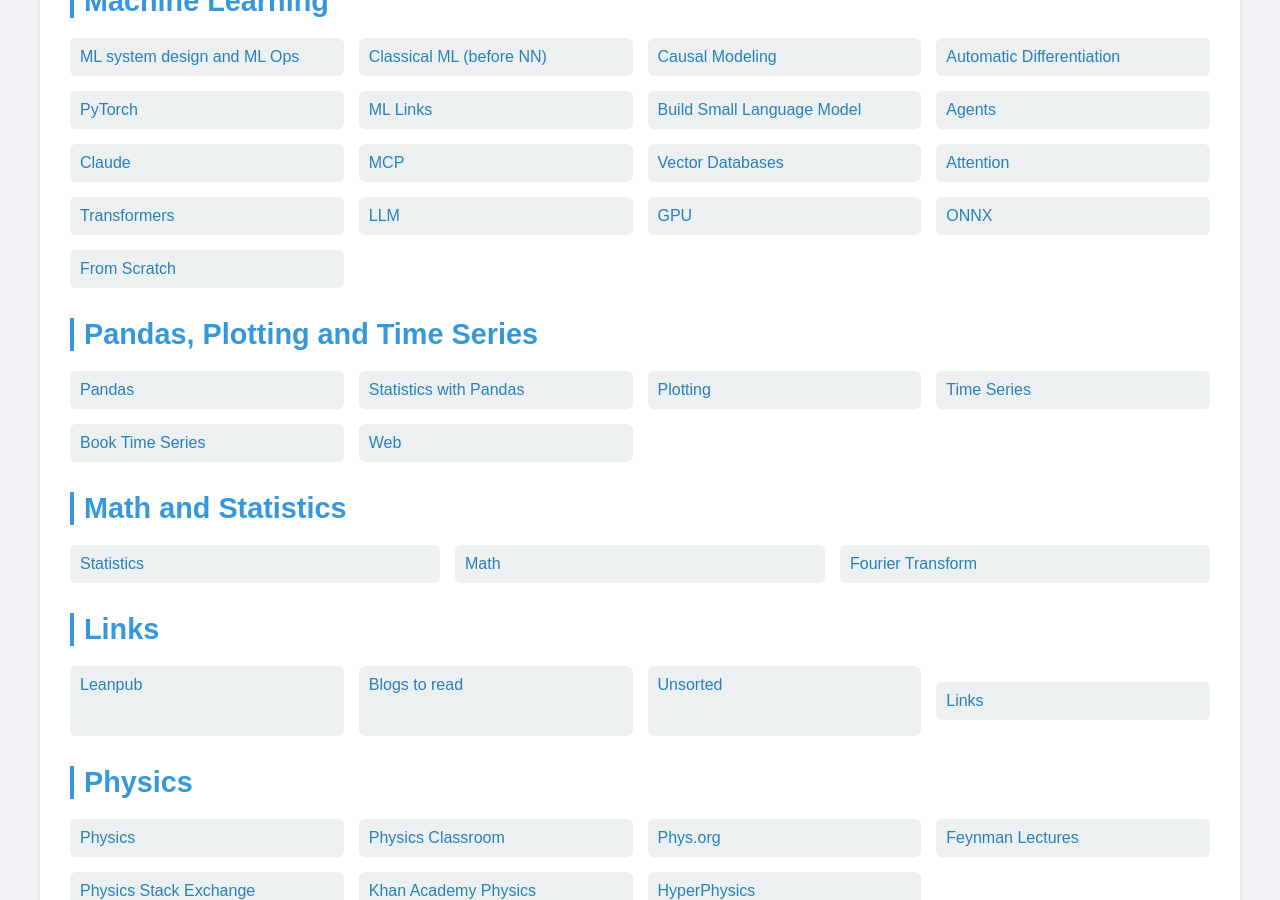
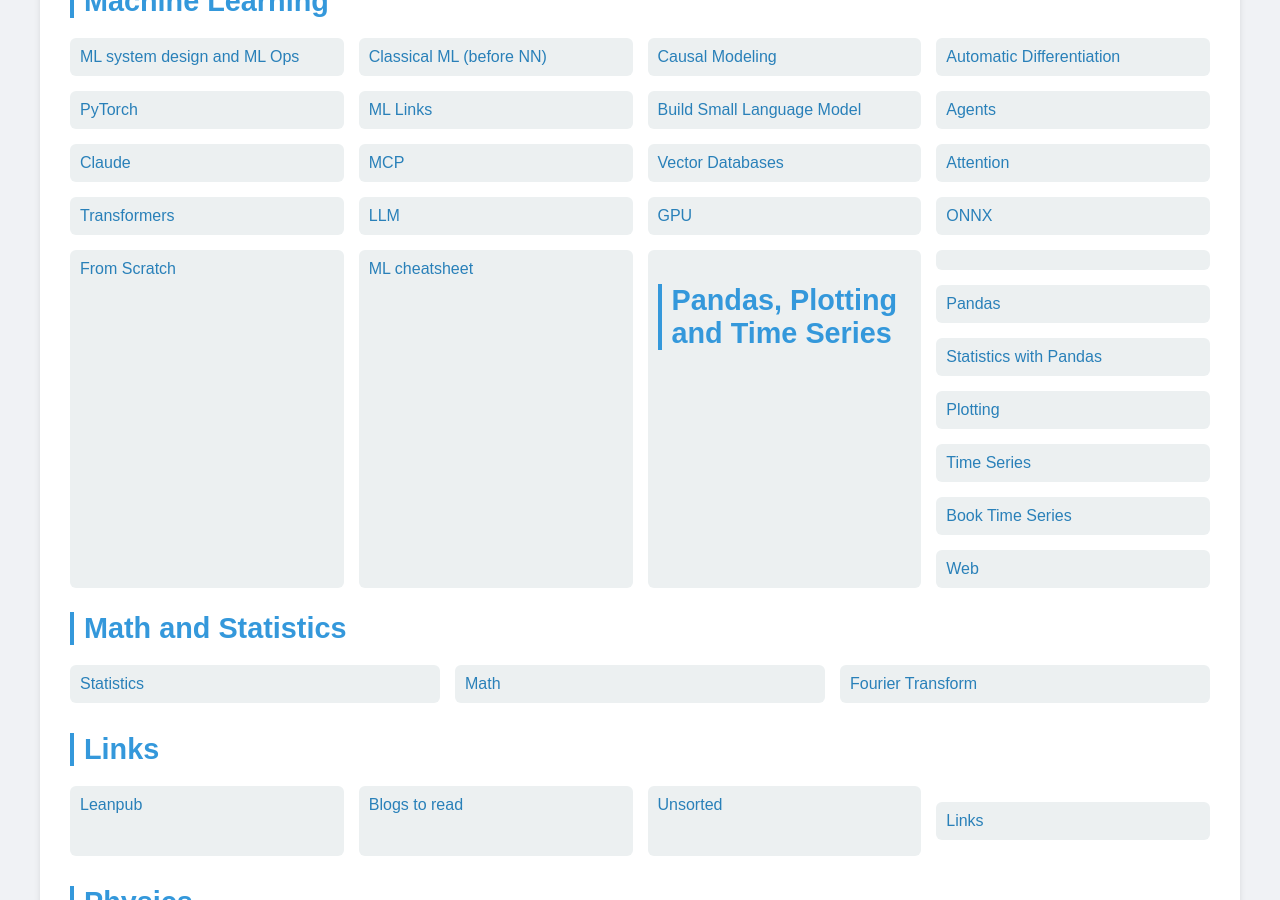
Before and after one commit to Michael-Lubinsky/michael-lubinsky.github.com, a Jekyll site: the page built from index.html, in a window 1280 px wide and 900 px high, scrolled down 2745 px. Built offline with Jekyll 4.4.1, drawn with Linux system fonts in a browser that asks for light colours.

Commit message:
Update index.html

```diff
--- a/index.html
+++ b/index.html
@@ -280,6 +280,8 @@
                 <a href="ml/cuda.html">GPU</a>
                 <a href="ml/onnx.html">ONNX</a>
                 <a href="ml/from_scratch.html">From Scratch</a>
+                <a href="ml/machine-learning-formula-decision-sheet.pdf">ML cheatsheet</a>
+                <a href="ml/Deep_Learning_cheatsheet.pdf>>Deep Learning cheatsheet</a>
             </div>
         </div>
 
```
